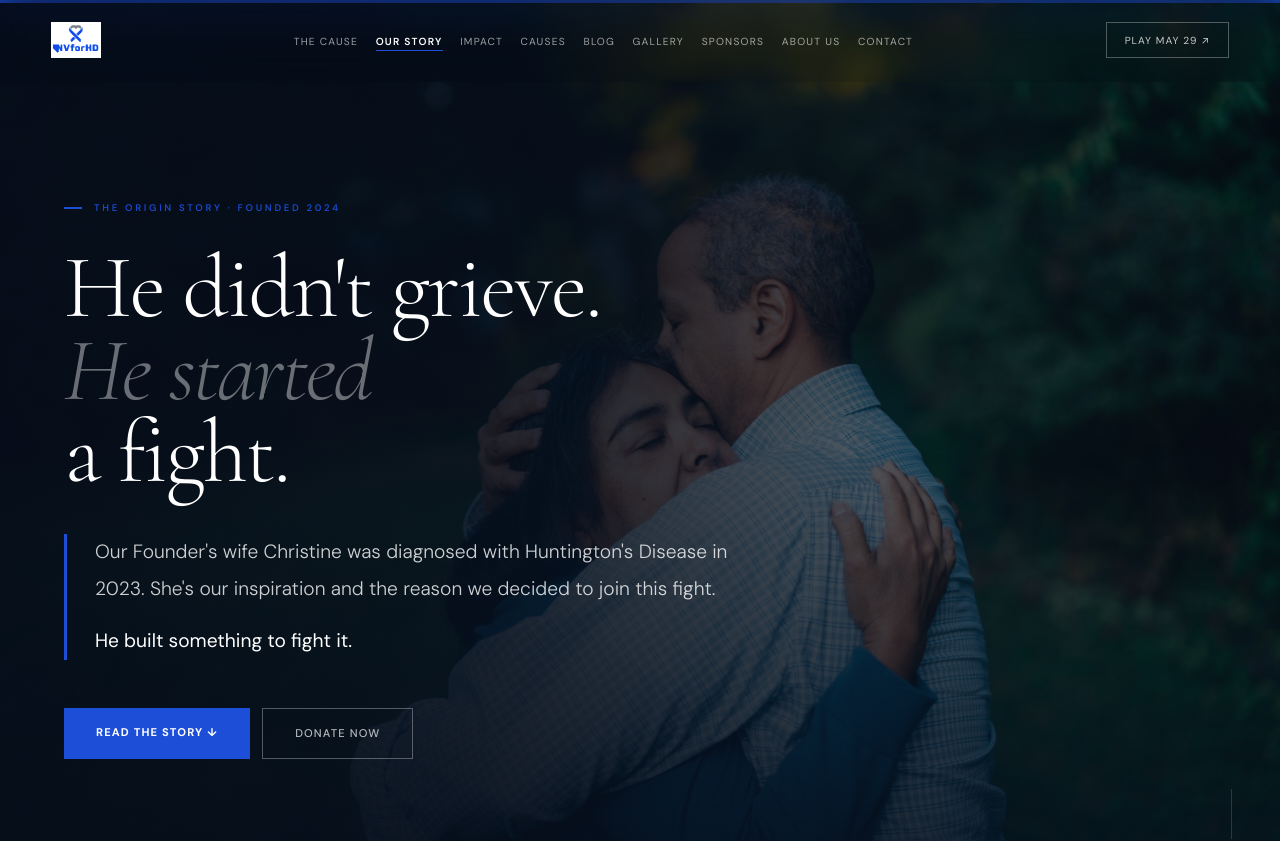
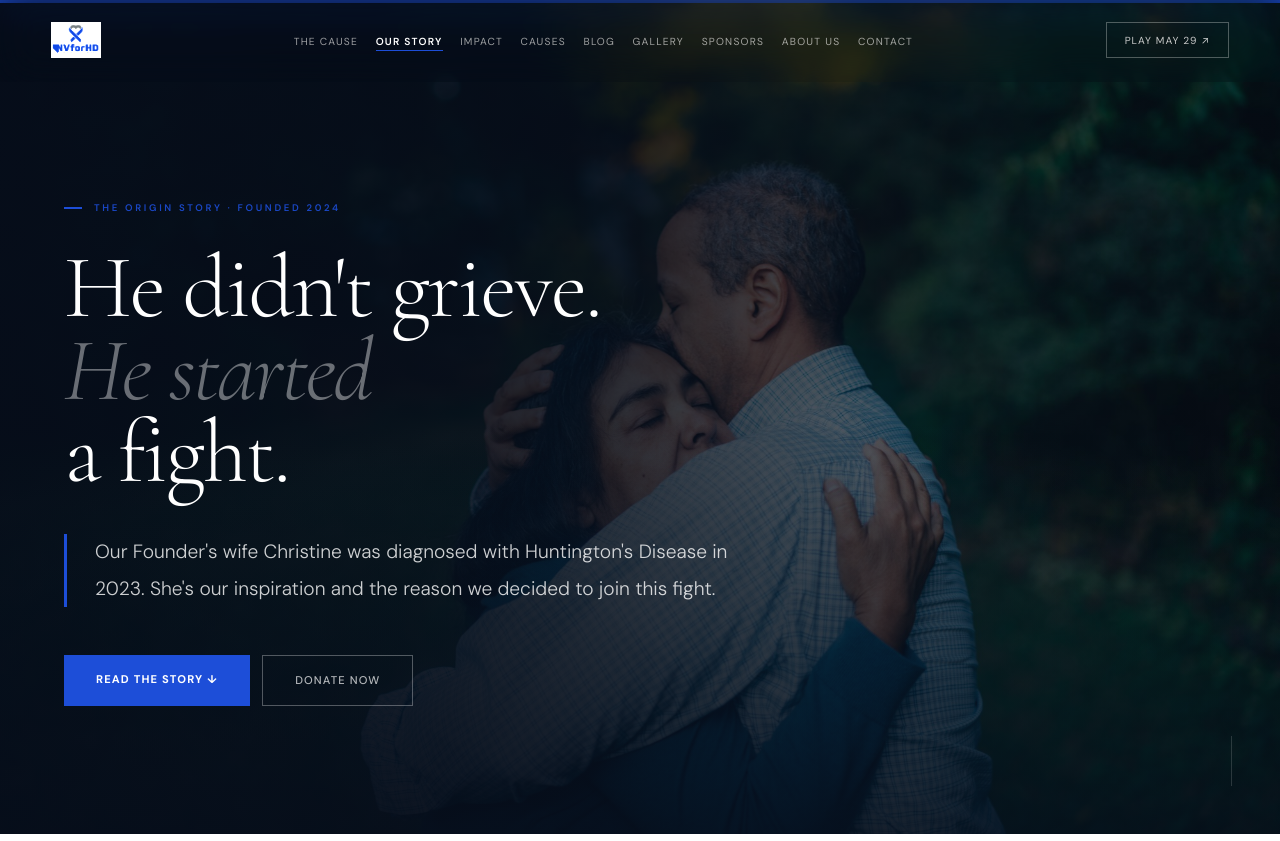
Before and after one commit to digitalalchemistalex/nvforhd, a Next.js app: page /story in a window 1280 px wide. Shown: the top 841 px of the page. Built offline with nearby package versions, Linux system fonts and the light colour scheme.

Commit message:
Fix: card 02/03 exact copy per Sean, remove orphaned story paragraph

```diff
--- a/app/page.tsx
+++ b/app/page.tsx
@@ -140,8 +140,8 @@ export default function HomePage() {
           <div className="facts-grid facts-desktop">
             {[
               { n: '01', head: 'No cure or treatments exist', body: 'Every family affected right now needs support, research and guidance.' },
-              { n: '02', head: "We've already helped one family break the cycle", body: 'IVF with genetic testing means a child can be born HD-free. The mutation stops here.' },
-              { n: '03', head: 'UC Davis HD Center of Excellence', body: 'The only HD care within reach of Northern Nevada and the Sierras. 130 miles from Reno.' },
+              { n: '02', head: "We've already helped one family break the cycle and have a child via IVF", body: 'IVF with genetic testing means a child can be born HD-free. The mutation stops here.' },
+              { n: '03', head: 'UC Davis HD Center of Excellence is the only HD care within reach of Northern Nevada and the Sierra\'s', body: '' },
               { n: '04', head: 'Every little bit helps keep it open', body: 'The clinic runs on private donations. Your participation helps keep the lights on for families that have nowhere else to go.' },
             ].map(({ n, head, body }) => (
               <ScrollReveal key={n}>
--- a/app/story/page.tsx
+++ b/app/story/page.tsx
@@ -57,9 +57,6 @@ export default function StoryPage() {
               <div style={{ borderLeft: '3px solid var(--blue)', paddingLeft: '1.75rem', marginBottom: '3rem' }}>
                 <p style={{ fontSize: 'clamp(1rem,1.6vw,1.2rem)', lineHeight: 1.9, color: 'rgba(255,255,255,0.8)', marginBottom: '1rem', fontWeight: 300 }}>
                   Our Founder&apos;s wife Christine was diagnosed with Huntington&apos;s Disease in 2023. She&apos;s our inspiration and the reason we decided to join this fight.
-                </p>
-                <p style={{ fontSize: 'clamp(1rem,1.6vw,1.2rem)', lineHeight: 1.9, color: 'rgba(255,255,255,0.8)', fontWeight: 300 }}>
-                  <strong style={{ color: '#fff' }}>He built something to fight it.</strong>
                 </p>
               </div>
             </ScrollReveal>
```
